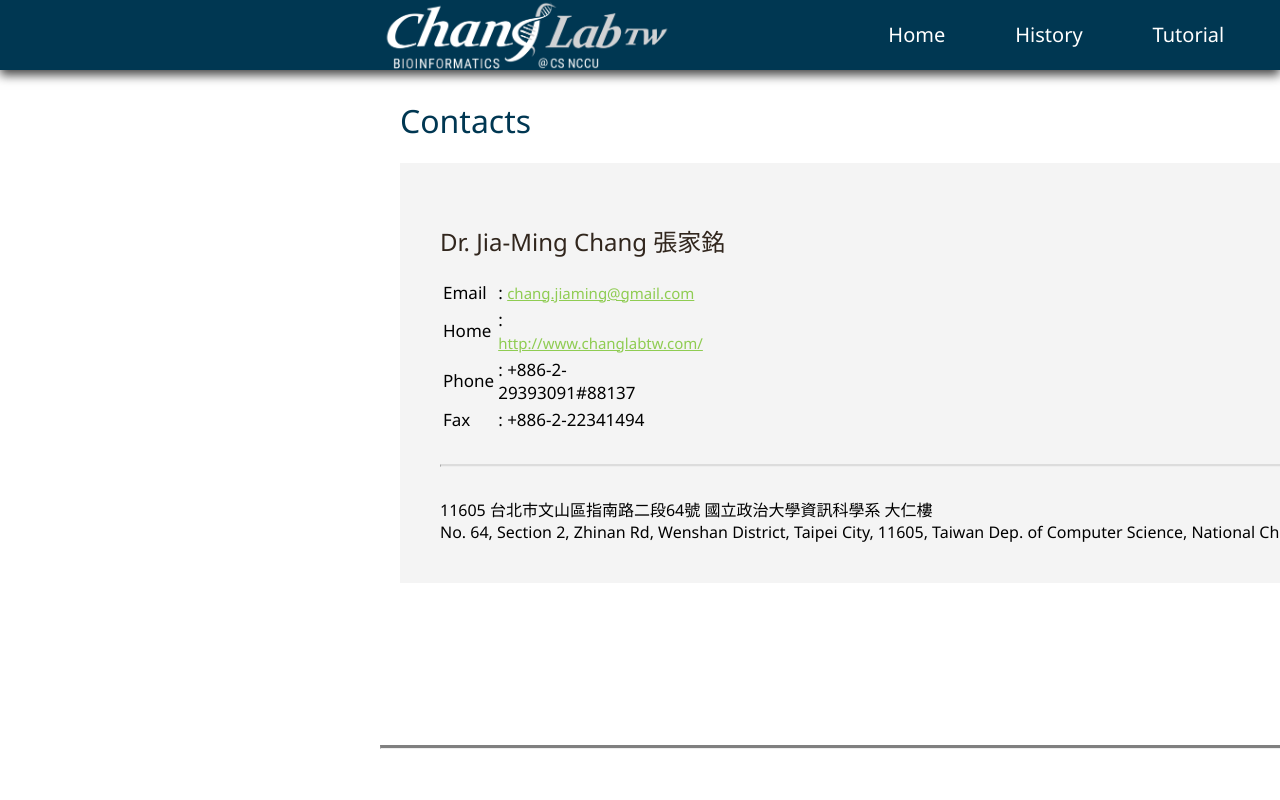
After one commit to randyxu0711/wpSBOOT, a Flask app: page /contact in a window 1280 px wide. The commit adds this page. Run offline with Flask 2, Linux system fonts and the light colour scheme.

Commit message:
Publish version

```diff
--- a/app.py
+++ b/app.py
@@ -1,5 +1,7 @@
-from flask import Flask, render_template, request
+from flask import Flask, render_template, request, redirect, url_for
+from flask import send_from_directory
 from form import UserForm
+from flask_mail import Mail, Message
 import subprocess
 import datetime
 import os
@@ -8,55 +10,120 @@ import config
 app = Flask(__name__)
 app.config.from_object(config)
 ALLOWED_EXTENSIONS = {'txt', 'fasta'}
-cmd_list = ['perl','./src/wpSBOOT.sh']
+cmd_list = ['perl', './src/wpSBOOT.sh']
+basepath = os.path.dirname(__file__)
+fpath = "/home/ubuntu/wpSBOOT/static/UserData/"
+app.config.update(
+    DEBUG=False,
+    # EMAIL SETTINGS
+    MAIL_SERVER='smtp.gmail.com',
+    MAIL_PORT=465,
+    MAIL_USE_SSL=True,
+    MAIL_DEFAULT_SENDER=('wpSBOOT server', 'wpsboot@gmail.com'),
+    MAIL_MAX_EMAILS=10,
+    MAIL_USERNAME='wpsboot@gmail.com',
+    MAIL_PASSWORD='mail4wpsboot'
+)
+mail = Mail(app)
 
 def allowed_file(filename):
-	return '.' in filename and \
-		filename.rsplit('.', 1)[1].lower() in ALLOWED_EXTENSIONS
+    return '.' in filename and \
+           filename.rsplit('.', 1)[1].lower() in ALLOWED_EXTENSIONS
 
 
-@app.route('/', methods=['GET', 'POST'])
-def user():
-	form = UserForm()
-	basepath = os.path.dirname(__file__)
-	# 收到表單
-	if request.method == 'POST':
+@app.route('/', methods=['GET'])
+def index():
+    form = UserForm()
+    return render_template('index.html', form=form)
 
-	# 抓取時間，格式化後轉成字串
-		time = datetime.datetime.now()
-        	timeStr = time.strftime('%y%m%d%H%M%S')
+@app.route('/reference', methods=['GET'])
+def reference():
+    return render_template('reference.html')
 
-       		# 檢驗表單資料格式、缺失
-        	if form.validate_on_submit():
+@app.route('/contact', methods=['GET'])
+def contact():
+    return render_template('contact.html')
 
-        	# 以 email+datetime 作為filename(需唯一)
-			email = str(form.email.data)
-            		filename = email.replace('.', '')+timeStr
-            		#print(filename)
+@app.route('/result/<fid>')
+def result(fid):
+    path = fpath + fid
+    flist = os.listdir(path)
+    return render_template('result.html', filename=fid, flist=flist)
 
-        	# 儲存file
-            		f = request.files['file']
-            		#filename = secure_filename(f.filename)
-            		f.save(os.path.join(basepath, 'static/uploads', filename))
+@app.route('/download/<fid>')
+def download(fid):
+    dir = fpath + fid
+    return send_from_directory(dir, fid, as_attachment=True)
 
-       		 # create cmd line
-            		# -i input
-            		cmd_list.append('-i')
-            		cmd_list.append('./static/uploads/'+filename)
-            		# -o output
-            		cmd_list.append('-o')
-            		cmd_list.append(filename)
-            		# -p path
-            		cmd_list.append('-p')
-            		cmd_list.append('./UserData/'+filename)
-            		#print(cmd_list)
 
-        	# 執行 cmd line
-			p = subprocess.Popen(cmd_list)
-			p.communicate()
-		return 'Successful submit! '+email
-	else:
-        	return render_template('index.html', form=form)
+@app.route('/', methods=['POST'])
+def submit():
+    form = UserForm()
+    #basepath = os.path.dirname(__file__)
+    # 收到表單
+    if request.method == 'POST':
+
+        # 抓取時間，格式化後轉成字串
+        time = datetime.datetime.now()
+        timeStr = time.strftime('%y%m%d%H%M%S')
+
+        # 檢驗表單資料格式、缺失
+        if form.validate_on_submit():
+
+            # 以 email+datetime 作為filename(需唯一)
+            email = str(form.email.data)
+            filename = email.replace('.', '')+timeStr
+            #print(filename)
+
+            # 處理textarea
+            if request.form['seqs']:
+                text = request.form['seqs']
+               # target = os.path.join(os.getcwd(), '/static/uploads/'+filename)
+                fo = open('/home/ubuntu/wpSBOOT/static/uploads/'+filename,'w+')
+                #print("filename :"+filename)
+                fo.write(text)
+                fo.close()
+            elif request.files['file'] :
+                # 處理file儲存
+                f = request.files['file']
+               # filename = secure_filename(f.filename)
+                f.save(os.path.join(basepath, 'static/uploads', filename))
+            else :
+                return redirect(url_for('index'))
+            # create cmd line
+            # -i input
+            cmd_list.append('-i')
+            cmd_list.append('./static/uploads/'+filename)
+            # -o output
+            cmd_list.append('-o')
+            cmd_list.append(filename)
+            # -p path
+            cmd_list.append('-p')
+            cmd_list.append('./static/UserData/'+filename)
+            #print(cmd_list)
+
+            # 執行 cmd line
+            p = subprocess.Popen(cmd_list)
+            p.communicate()
+
+            # Mail
+            link = url_for('result', fid=filename, _external=True)
+            msg = Message(
+                subject='wpSBOOT alignment result',
+                recipients=[email],
+                html='Hello,<br><br>'
+                     '	Your alignment has been completed.<br>'
+                     '  click here to view your results--><a href="{link}">here</a><br><br>'
+		     'If you have questions, suggestions or to report problems do not reply to this message, write instead to '
+		     '<a href="mailto:chang.jiaming@gmail.com ">chang.jiaming@gmail.com</a><br><br>'
+                     'Cheers,<br>'
+                     'wpSBOOT team'.format(link=link)
+            )
+            mail.send(msg)
+
+            return redirect(url_for('result', fid=filename))
+    else:
+        return redirect(url_for('index'))
 
 
 if __name__ == '__main__':
--- /dev/null
+++ b/templates/base.html
@@ -0,0 +1,122 @@
+<!DOCTYPE html>
+<html lang="en">
+<head>
+    <meta charset="UTF-8">
+    <title>wpSBOOT Server</title>
+    <link rel="icon" href="/static/icon16x_2.png" type="image/x-icon">
+    <style>
+        body{
+            font-family: "Segoe UI","Arial","Microsoft JhengHei UI";
+        }
+        .header{
+            position: fixed;
+            left: 0;
+            top: 0;
+            width: 100%;
+            margin: 0px;
+            height: 70px;
+            background-color: #003752;
+            box-shadow: 0px 5px 10px #444444;
+        }
+        .wrapper{
+	    position: fixed;
+	    left: 380px;
+            text-align: left;
+            width: 1200px;
+            min-height: 100%;
+            height: auto;
+            margin: 0 auto -50px;
+        }
+        .content{
+            padding-top: 5em;
+
+        }
+        .footer{
+	    position: fixed;
+	    bottom: 10px;
+            width: 1200px;
+            margin: auto;
+            color: grey;
+            font-size: 12px;
+            text-align: right;
+        }
+        h1{
+	    font-weight: normal;
+            display: inline;
+            margin: 10px 20px;
+            line-height: 65px;
+            color: #003752;
+            overflow: hidden;
+        }
+        a{
+            font-size: 15px;
+            color: #8fcc52;
+        }
+        fieldset{
+            width: auto;
+            border:0;
+            margin: 10px 20px;
+            padding: 20px;
+            margin-bottom: 10px;
+            background-color: #f4f4f4;
+        }
+        hr{
+            border-top: 3px solid gray;
+            {#border-bottom: 1px solid gray;#}
+        }
+        ul{
+            float: right;
+            display: inline;
+            margin: 0px;
+        }
+        ul li{
+            padding-left: 50px;
+            display: inline;
+            float: left;
+            line-height: 70px;
+            list-style: none;
+        }
+        ul li a{
+	    padding: 5px 10px;
+            border-radius: 14px;
+            font-weight: normal;
+            color: white;
+            text-decoration: none;
+            font-size: 20px;
+            transition: all 0.3s;
+        }
+        /*legend{
+                border-radius: 5px;
+                color: white;
+                padding: 5px 10px;
+                background-color: steelblue;
+        }*/
+    </style>
+    {% block head %}{% endblock %}
+</head>
+<body id = "page">
+<div class="wrapper">
+    <header>
+        <div class="header">
+            <div style="padding-left: 380px; width: 1180px">
+                <a href="http://www.changlabtw.com/"><img src="/static/logo_5.png" height="70"></a>
+                <ul>
+                    <li><a href="{{ url_for('index') }}">Home</a></li>
+                    <li><a href="">History</a></li>
+                    <li><a href="">Tutorial</a></li>
+                    <li><a href="{{ url_for('reference') }}">References</a></li>
+                    <li><a href="{{ url_for('contact') }}">Contacts</a></li>
+                </ul>
+            </div>
+        </div>
+    </header>
+    <div class="content">
+            {% block main %}{% endblock %}
+    </div>
+    <div class="footer">
+        <hr>
+         2019 wpSBOOT server <br>MAIL： wpsboot@gmail.com
+    </div>
+</div>
+</body>
+</html>
--- /dev/null
+++ b/templates/contact.html
@@ -0,0 +1,54 @@
+{% extends 'base.html' %}
+{% block head %}
+    <style>
+        .contact{
+            font-weight: normal;
+            padding: 20px;
+        }
+        h2{
+            color: #31261d;
+            font-weight: normal;
+        }
+        h3{
+            color: #31261d;
+            font-weight: normal;
+        }
+        td{
+            max-width: 200px;
+            font-weight: normal;
+            font-size: 17px;
+        }
+    </style>
+{% endblock %}
+{% block main %}
+    <h1>Contacts</h1><br>
+    <fieldset>
+        <div class="contact">
+            <h2> Dr. Jia-Ming Chang 張家銘</h2>
+            <table>
+                <tr>
+                    <td>Email </td>
+                    <td>: <a href="mailto:chang.jiaming@gmail.com">chang.jiaming@gmail.com</a></td>
+                </tr>
+                <tr>
+                    <td>Home </td>
+                    <td>: <a href="http://www.changlabtw.com/">http://www.changlabtw.com/</a></td>
+                </tr>
+                <tr>
+                    <td>Phone </td>
+                    <td>: +886-2-29393091#88137 </td>
+                </tr>
+                <tr>
+                    <td>Fax </td>
+                    <td>: +886-2-22341494</td>
+                </tr>
+            </table>
+            <label>
+                <br><hr style="border-top: 2px solid gainsboro">
+                <br>11605 台北市文山區指南路二段64號 國立政治大學資訊科學系 大仁樓
+                <br>No. 64, Section 2, Zhinan Rd, Wenshan District, Taipei City, 11605, Taiwan
+                        Dep. of Computer Science, National Chengchi Uni.
+            </label>
+        </div>
+    </fieldset>
+{% endblock %}
```
Also changed, not shown: templates/index.html (+151 -20 lines), templates/reference.html (added, +41 -0 lines), templates/result.html (added, +93 -0 lines), uwsgi.ini (added, +14 -0 lines), static/icon16x_2.png (added), static/logo_5.png (added), 4 other files.
